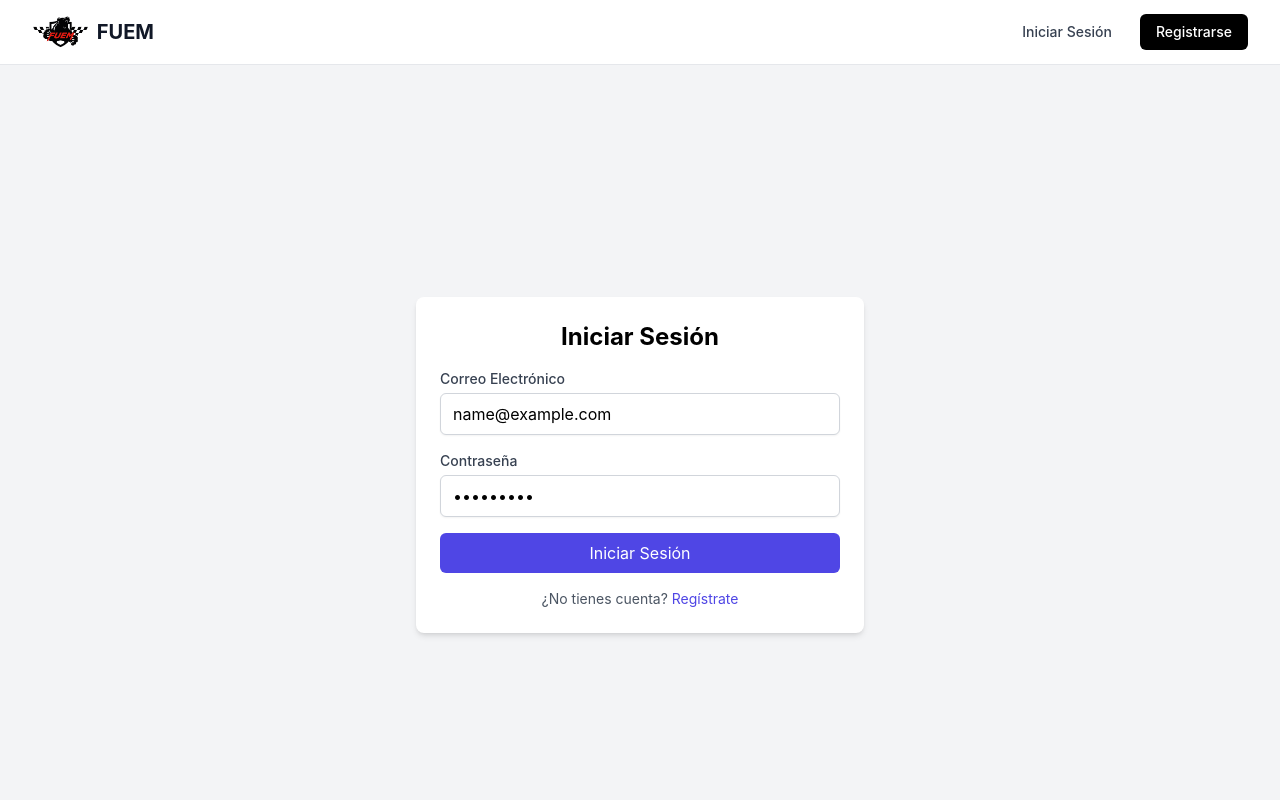
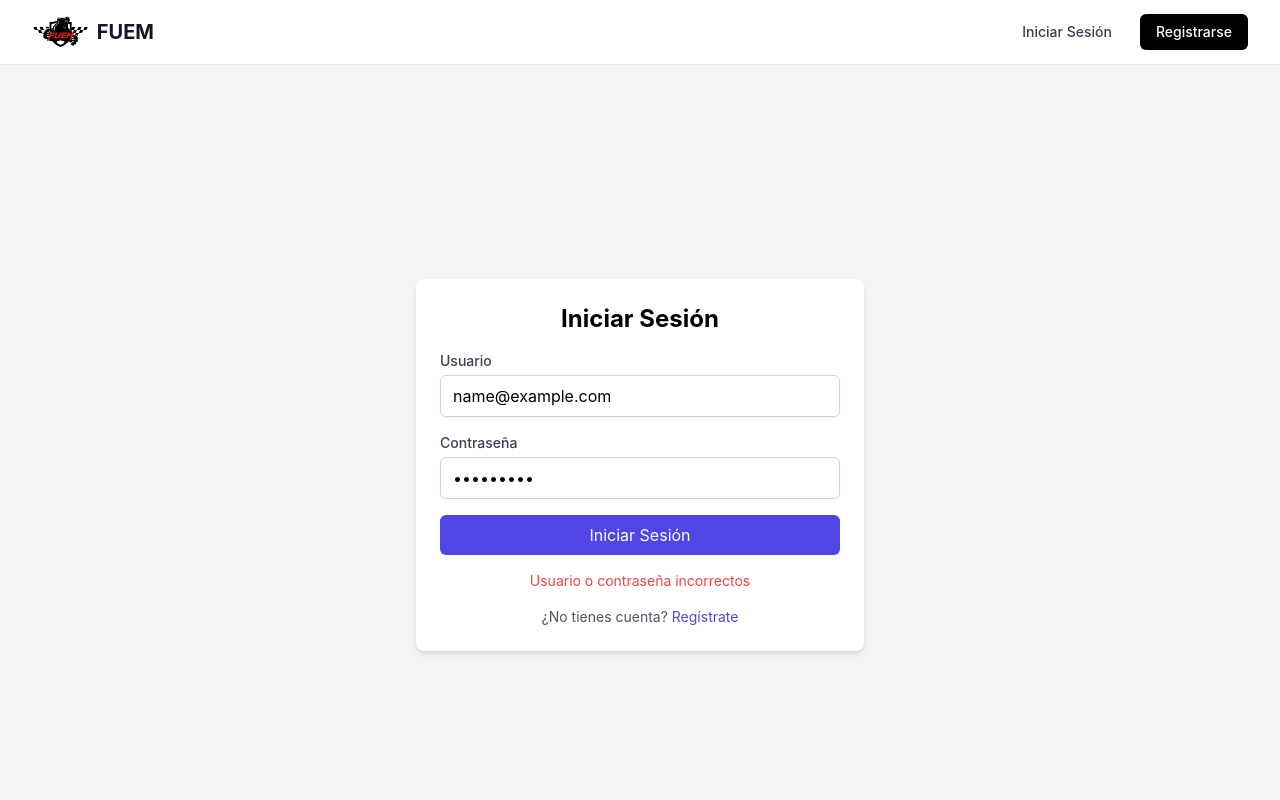
Before and after one commit to jamesyul/FuemAppa, a React (Create React App) app: page /login in a window 1280 px wide. Both pictures are taken after typing "name@example.com", "Sample123" into the empty fields and a click on the button "Iniciar Sesión". Shown: the top 800 px of the page. Built offline with nearby package versions, Linux system fonts and the light colour scheme.

Commit message:
Update login

```diff
--- a/src/src/pages/Login.tsx
+++ b/src/src/pages/Login.tsx
@@ -1,8 +1,7 @@
-import React from 'react';
+import React, { useState } from 'react'; // Añadimos useState
 import { useForm } from 'react-hook-form';
 import { useNavigate, Link } from 'react-router-dom';
 import { useAuthStore } from '../store/auth.store';
-import axios from 'axios';
 
 interface LoginFormData {
   email: string;
@@ -13,28 +12,16 @@ const Login: React.FC = () => {
   const { register, handleSubmit, formState: { errors } } = useForm<LoginFormData>();
   const navigate = useNavigate();
   const { login } = useAuthStore();
+  const [errorMessage, setErrorMessage] = useState<string | null>(null); // Estado para el mensaje de error
 
-  /*const onSubmit = async (data: LoginFormData) => {
-    try {
-      const response = await axios.post('/auth/login', data); // Endpoint del backend
-      const { token, user } = response.data;
-      localStorage.setItem('token', token); // Guardar token para autenticación
-      login(user); // Guardar usuario en Zustand
-      navigate('/'); // Redirigir a la página principal
-    } catch (error) {
-      console.error('Error al iniciar sesión:', error);
-      alert('Credenciales incorrectas o error en el servidor');
-    }
-  };*/
-
-  const onSubmit = (data: LoginFormData) => {
+  const onSubmit = async (data: LoginFormData) => {
     // Simulación local para pruebas (borra esto en producción)
-    if (data.email === 'yul@outlook' && data.password === '12345') {
+    if (data.email === 'yul' && data.password === '12345') {
       login({ id: '1', name: 'yul', role: 'admin' });
       navigate('/');
-      alert('Inicio de sesión exitoso como administrador');
+      setErrorMessage(null); // Limpia el mensaje de error si las credenciales son correctas
     } else {
-      alert('Credenciales incorrectas. Usa "yul" y "12345" para pruebas.');
+      setErrorMessage('Usuario o contraseña incorrectos'); // Muestra mensaje de error
     }
   };
 
@@ -45,12 +32,12 @@ const Login: React.FC = () => {
         <form onSubmit={handleSubmit(onSubmit)} className="space-y-4">
           <div>
             <label htmlFor="email" className="block text-sm font-medium text-gray-700">
-              Correo Electrónico
+              Usuario
             </label>
             <input
-              type="email"
+              type="text"
               id="email"
-              {...register('email', { required: 'El correo es requerido', pattern: { value: /^\S+@\S+$/i, message: 'Correo inválido' } })}
+              {...register('email', { required: 'El usuario es requerido' })}
               className="mt-1 block w-full px-3 py-2 border border-gray-300 rounded-md shadow-sm focus:outline-none focus:ring-indigo-500 focus:border-indigo-500"
             />
             {errors.email && <p className="text-red-500 text-sm">{errors.email.message}</p>}
@@ -73,6 +60,9 @@ const Login: React.FC = () => {
           >
             Iniciar Sesión
           </button>
+          {errorMessage && (
+            <p className="text-red-500 text-sm mt-2 text-center">{errorMessage}</p> // Mensaje de error en rojo debajo del formulario
+          )}
         </form>
         <p className="mt-4 text-center text-sm text-gray-600">
           ¿No tienes cuenta?{' '}
@@ -86,3 +76,19 @@ const Login: React.FC = () => {
 };
 
 export default Login;
+
+
+
+
+  /*const onSubmit = async (data: LoginFormData) => {
+    try {
+      const response = await axios.post('/auth/login', data); // Endpoint del backend
+      const { token, user } = response.data;
+      localStorage.setItem('token', token); // Guardar token para autenticación
+      login(user); // Guardar usuario en Zustand
+      navigate('/'); // Redirigir a la página principal
+    } catch (error) {
+      console.error('Error al iniciar sesión:', error);
+      alert('Credenciales incorrectas o error en el servidor');
+    }
+  };*/
```
